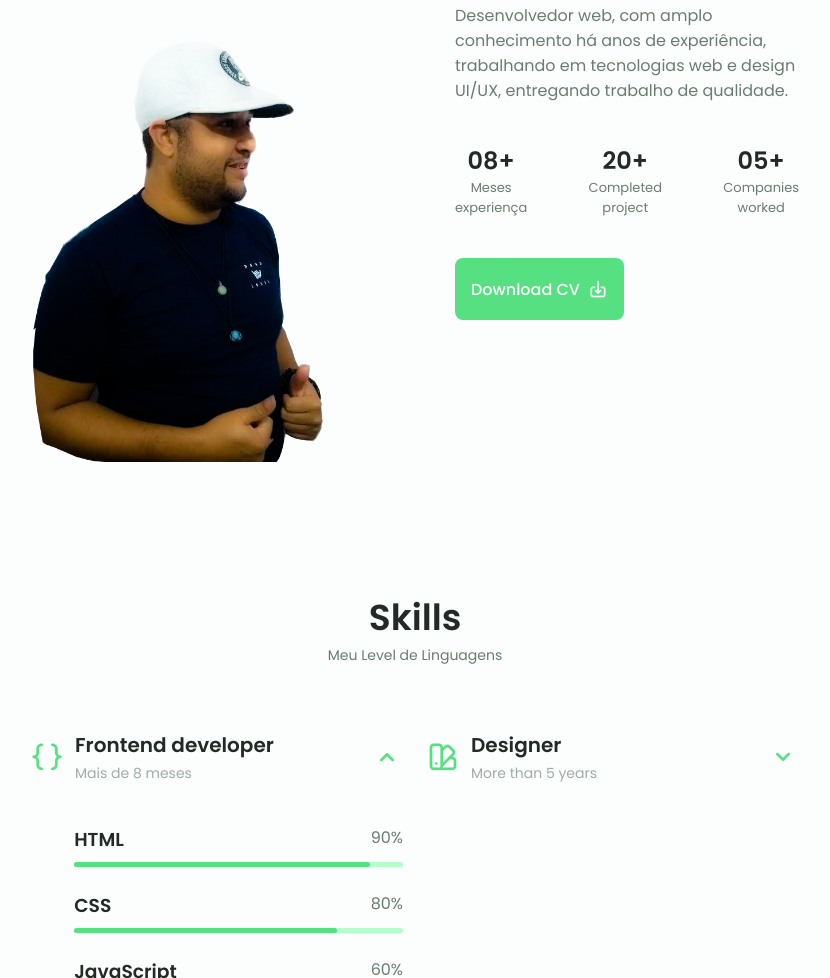
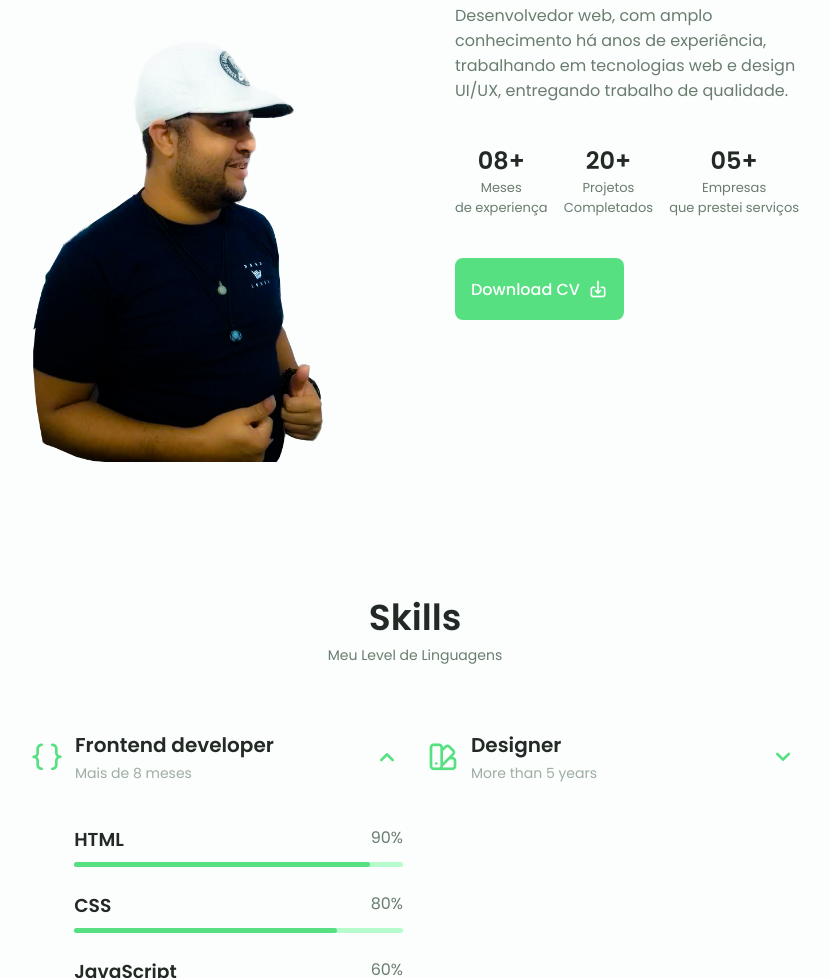
Before and after one commit to AlanPrates/SkillS2, a plain HTML site: page index.html in a window 1280 px wide. Shown: the part 1004-1982 px from the top of the page, without its empty margins (225-1055 px from the left). Drawn offline with nearby package versions, Linux system fonts and the light colour scheme.

Commit message:
Update index.html

```diff
--- a/index.html
+++ b/index.html
@@ -148,15 +148,15 @@
                 <div class="about__info">
                     <div>
                         <span class="about__info-title">08+</span>
-                        <span class="about__info-name">Meses <br> experiença</span>
+                        <span class="about__info-name">Meses <br>de experiença</span>
                     </div>
                     <div>
                         <span class="about__info-title">20+</span>
-                        <span class="about__info-name">Completed <br> project</span>
+                        <span class="about__info-name">Projetos <br> Completados</span>
                     </div>
                     <div>
                         <span class="about__info-title">05+</span>
-                        <span class="about__info-name">Companies <br> worked</span>
+                        <span class="about__info-name">Empresas <br> que prestei serviços</span>
                     </div>
                 </div>
 
```
